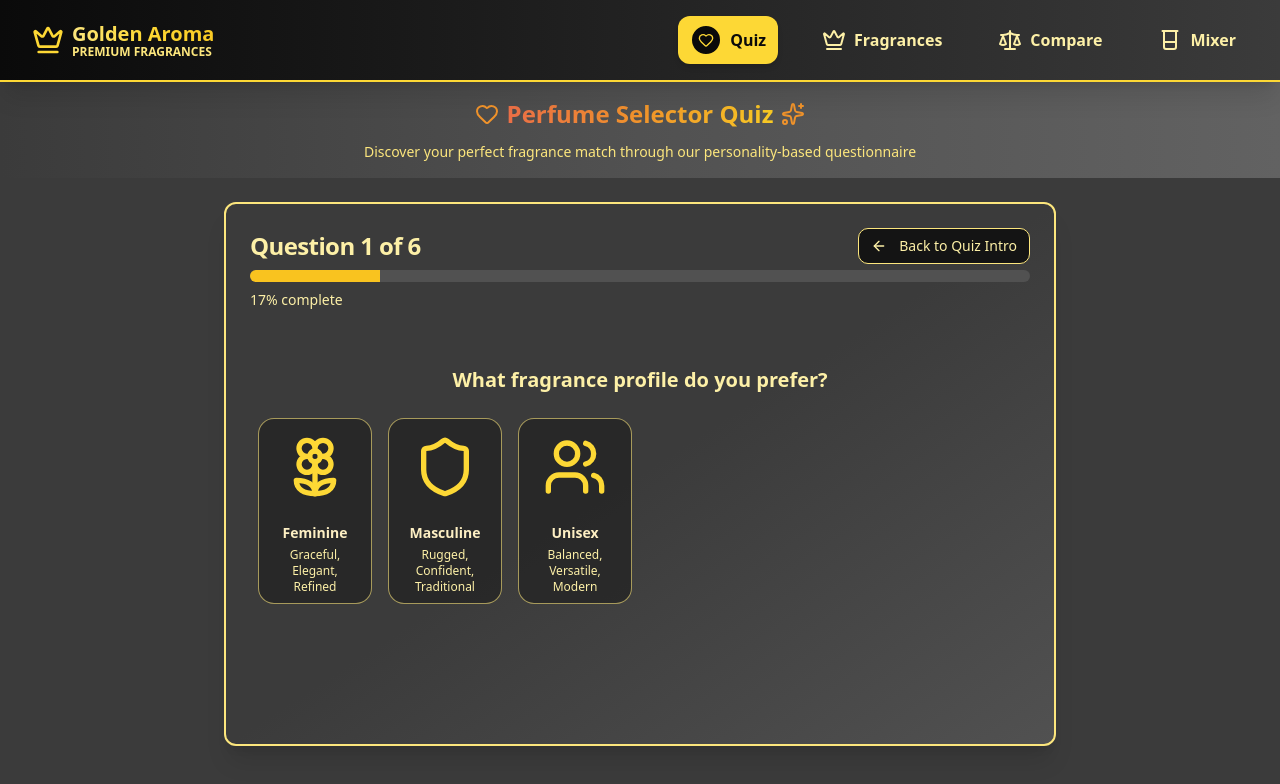
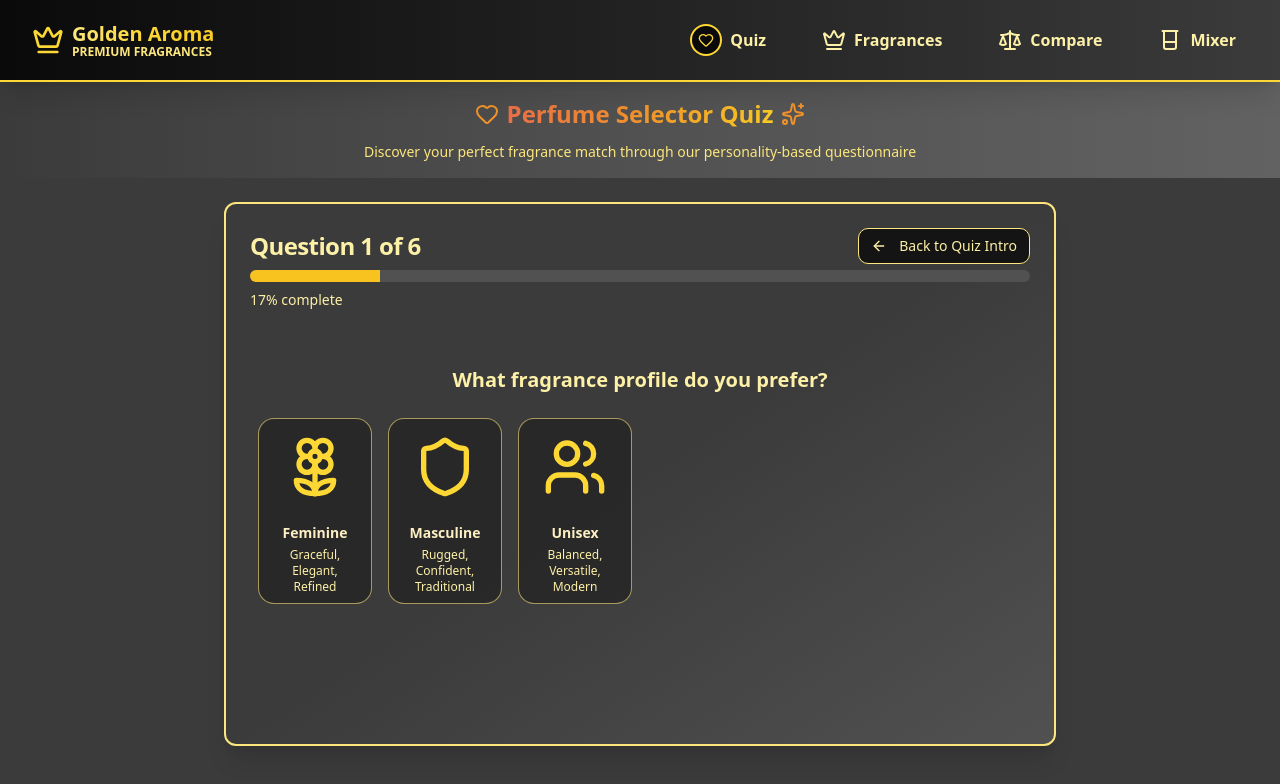
Before and after one commit to Imatom1/shopall, a React (Vite) app: page /quiz in a window 1280 px wide. Shown: the top 784 px of the page. Built offline with nearby package versions, Linux system fonts and the light colour scheme.

Commit message:
Update classes to not emphasize Quiz by default
cgen-83349a621b2f46e3b835f1a705ef5fac

```diff
--- a/client/components/Header.tsx
+++ b/client/components/Header.tsx
@@ -43,10 +43,7 @@ export function Header() {
               const isActive = item.href === location.pathname;
 
               const base = "flex items-center gap-2 px-3 py-2 rounded-lg font-semibold transition-all duration-200";
-              const emphasized = item.name === "Quiz";
-              const classes = emphasized
-                ? `${base} bg-gold-500 text-black-950 shadow-md`
-                : isActive
+              const classes = isActive
                 ? `${base} bg-gold-500 text-black-950 shadow-md`
                 : `${base} text-gold-300 hover:bg-gold-600 hover:text-black-950`;
 
@@ -97,9 +94,7 @@ export function Header() {
                     to={item.href}
                     onClick={() => setIsMobileMenuOpen(false)}
                     className={`flex items-center gap-3 px-3 py-2 rounded-lg font-semibold transition-colors ${
-                      emphasized
-                        ? "bg-gold-500 text-black-950"
-                        : isActive
+                      isActive
                         ? "bg-gold-500 text-black-950"
                         : "text-gold-300 hover:bg-gold-600 hover:text-black-950"
                     }`}
```
